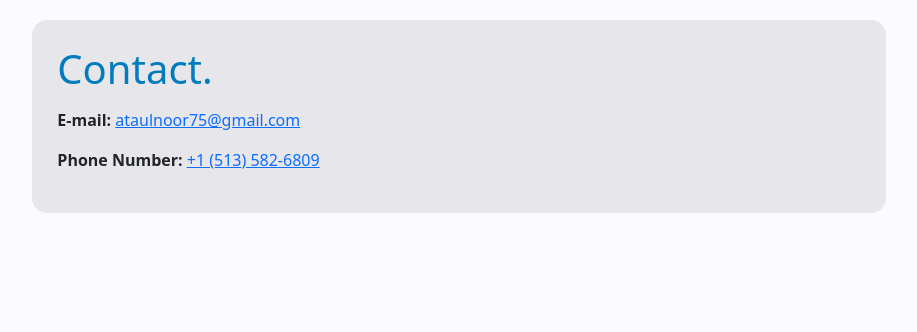
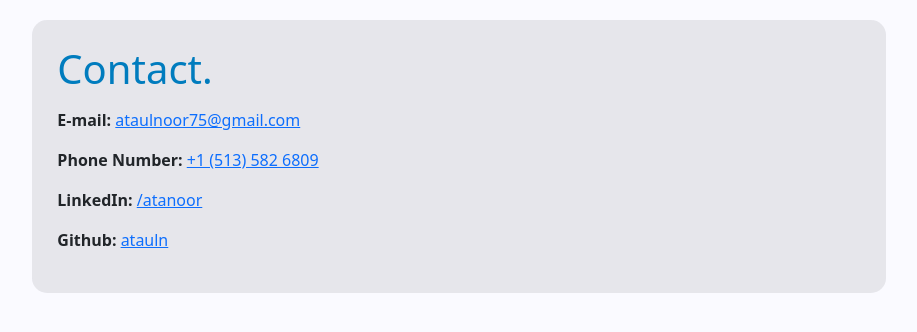
Before and after one commit to atauln/pubsite, a Flask app: page /contact in a window 1280 px wide. Shown: the part 56-388 px from the top of the page, without its empty margins (181-1098 px from the left). Run offline with Flask 2, Linux system fonts and the light colour scheme.

Commit message:
streamlined contacts

```diff
--- a/templates/contact.html
+++ b/templates/contact.html
@@ -2,8 +2,14 @@
 
 {% block title %}Contact{% endblock %}
 
+{% macro contact(source, pref, info) %}
+<p><b>{{source}}:</b> <a href="{{pref ~ info}}" target="_blank">{{info}}</a></p>
+{% endmacro %}
+
 {% block content %}
 <h1 class="heading" style="margin-bottom:15px">Contact.</h1>
-<p><b>E-mail:</b> <a href="mailto:ataulnoor75@gmail.com">ataulnoor75@gmail.com</a></p>
-<p><b>Phone Number:</b> <a href="tel:+15135826809">+1 (513) 582-6809</a></p>
+{{contact('E-mail', 'mailto:', 'ataulnoor75@gmail.com')}}
+{{contact('Phone Number', 'tel:', '+1 (513) 582 6809')}}
+{{contact('LinkedIn', 'https://www.linkedin.com/in', '/atanoor')}}
+{{contact('Github', 'https://www.github.com/', 'atauln')}}
 {% endblock %}
```
